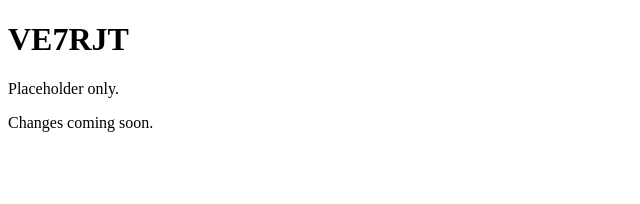
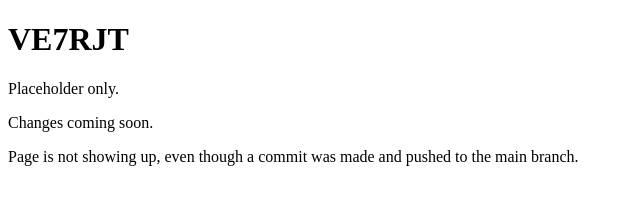
Before and after one commit to ve7rjt/ve7rjt.github.io, a plain HTML site: page index.html in a window 1280 px wide. Shown: the whole page, without its empty margins (0-640 px from the left). Drawn offline with Linux system fonts and the light colour scheme.

Commit message:
Troubleshooting commit

```diff
--- a/index.html
+++ b/index.html
@@ -4,5 +4,6 @@
 <h1>VE7RJT</h1>
 <p>Placeholder only.</p>
 <p>Changes coming soon.</p>
+<p>Page is not showing up, even though a commit was made and pushed to the main branch.</p>
 </body>
 </html>
```
